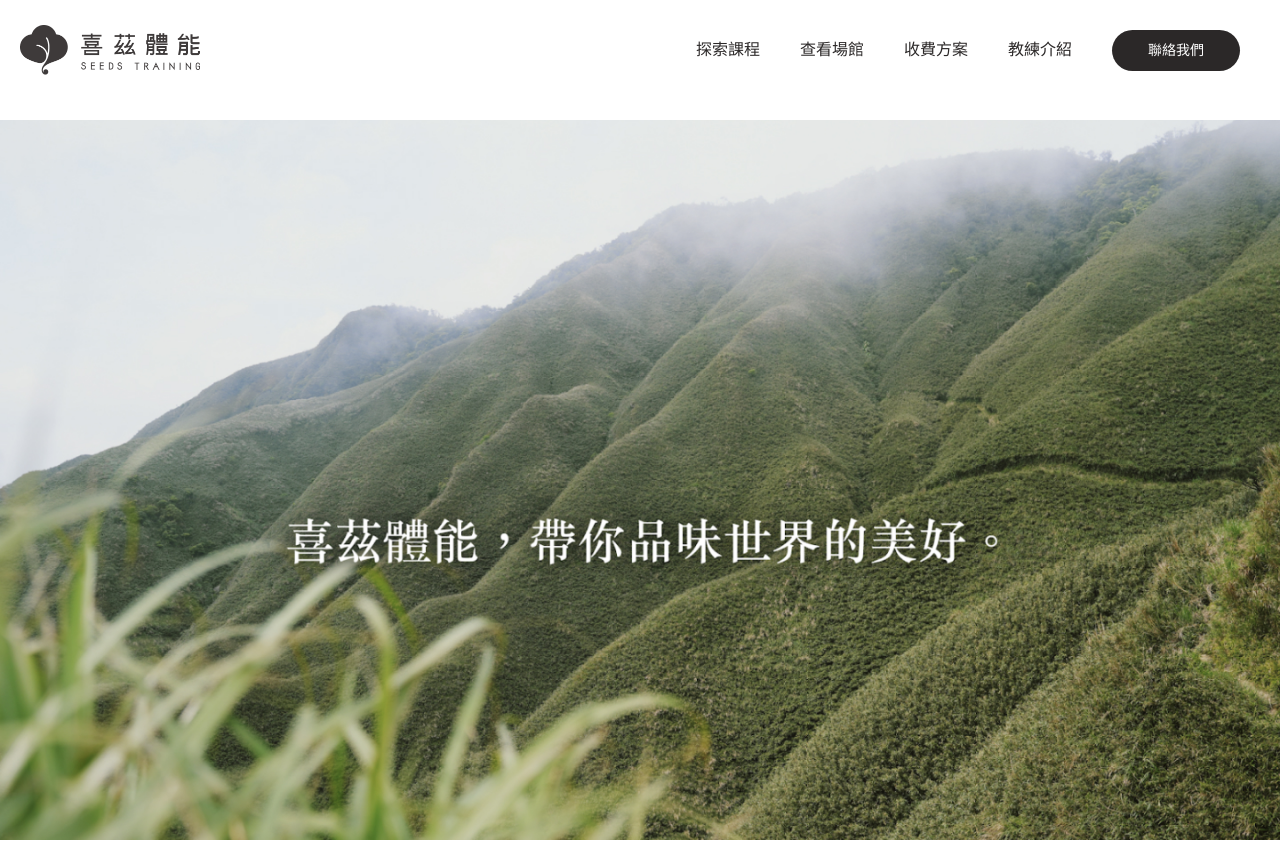
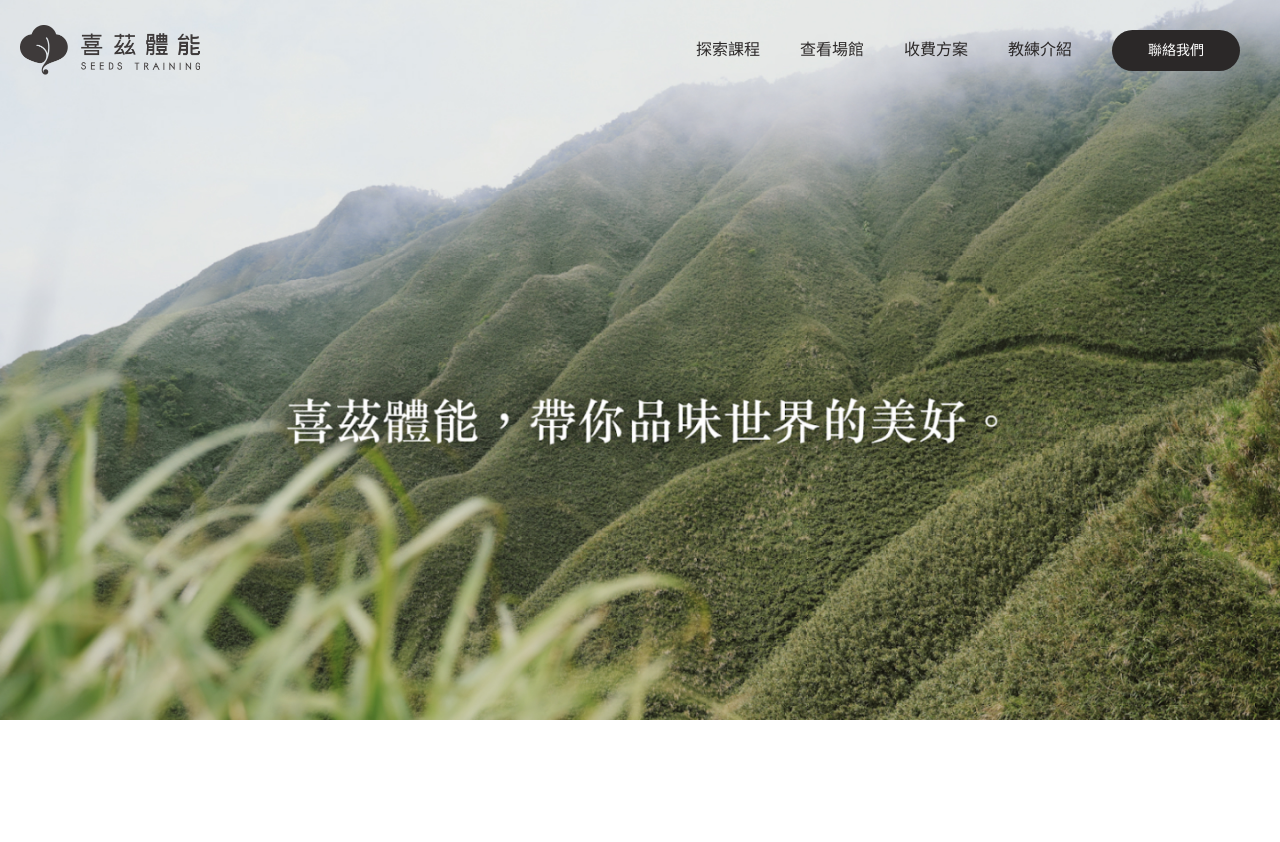
Before and after one commit to rraiy/seeds, a Next.js app: page / in a window 1280 px wide. Shown: the top 842 px of the page. Built offline with nearby package versions, Linux system fonts and the light colour scheme; a web font is replaced by a local one.

Commit message:
bug: fix head margin

```diff
--- a/app/layout.tsx
+++ b/app/layout.tsx
@@ -43,7 +43,7 @@ export default function RootLayout({
       <body className="w-full overflow-x-hidden min-h-[880px]">
         <GlobalProvider>
           <Header />
-          <div className="max-w-screen-lg mt-[120px] tablet:mt-[80px]"> {children}</div>
+          <div className="max-w-screen-lg mt-[120px] tablet:mt-[80px]">{children}</div>
           <Footer />
         </GlobalProvider>
       </body>
--- a/app/page.tsx
+++ b/app/page.tsx
@@ -11,14 +11,14 @@ import TextImageSection from '@/app/components/common/TextImageSection';
 
 import styles from '@/app/styles/pages/home.module.scss';
 
-// TODO: [&>img:not(:.bg-elements)]:z-10 not working and tw config plugin!
+// TODO: [&>img:not(:.bg-elements)]:z-10 not working with tw config plugin!
 
 export default function Home() {
   return (
     <div
       className={clsx(styles.container, 'relative [&>*]:mb-60 desktop:w-screen desktop:[&>*]:mb-20 table:[&>*]:mb-6')}
     >
-      <main className="fill-container">
+      <main className="fill-container mt-[-120px] mobile:mt-[-80px]">
         {/* <HomeBanner /> */}
         <Image src="/images/home_banner_2.jpg" width={2560} height={840} alt="喜茲體能" />
       </main>
```
